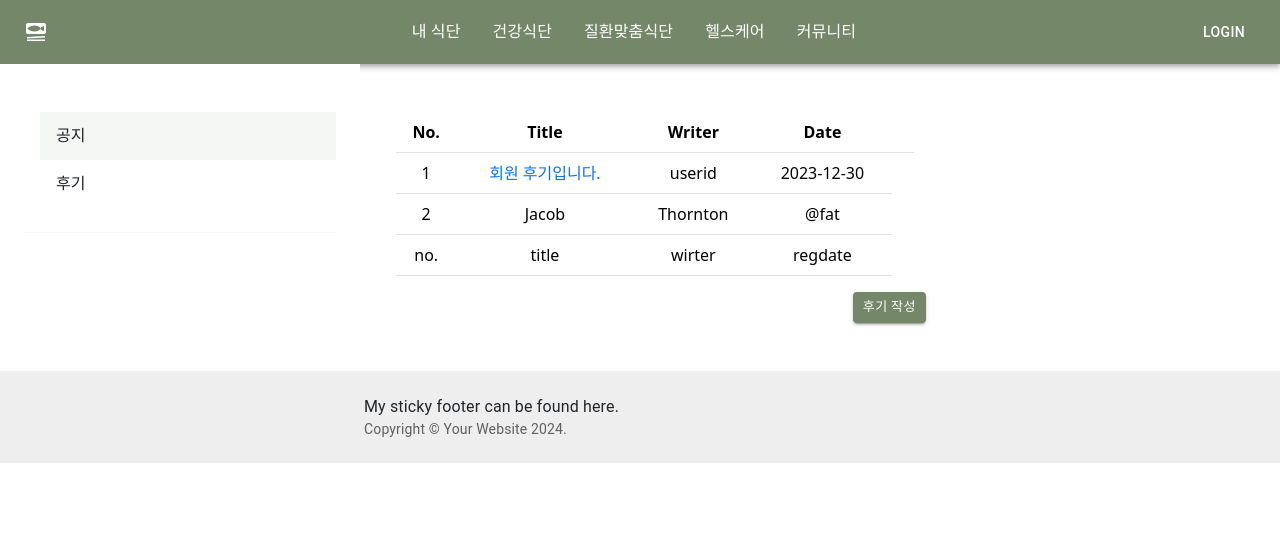
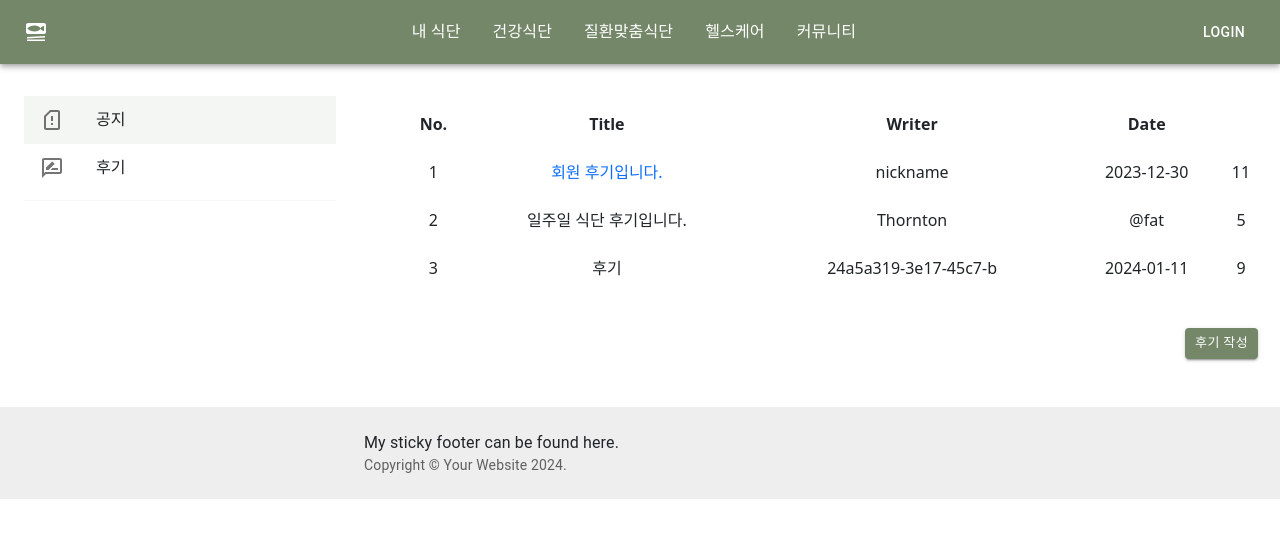
Before and after one commit to project-1226/site-front, a React (Create React App) app: page /community/review in a window 1280 px wide. Shown: the top 538 px of the page. Built offline with nearby package versions, Linux system fonts and the light colour scheme; no server answers.

Commit message:
Feat: 커뮤니티페이지 기능수정

```diff
--- a/src/components/RouterPage.jsx
+++ b/src/components/RouterPage.jsx
@@ -43,6 +43,7 @@ import ProductRegisterPage from "./admin/ProductRegisterPage";
 import AdminOrderList from "./admin/AdminOrderList";
 import AdminNotice from "./admin/AdminNotice";
 import AdminReview from "./admin/AdminReview";
+import ProductListPage from "./admin/ProductListPage";
 
 const RouterPage = () => {
   return (
@@ -77,6 +78,7 @@ const RouterPage = () => {
       <Route path="/admin" element={<AdminPage/>} >
         <Route path="adorder" element={<AdminOrderList />} />
         <Route path="register" element={<ProductRegisterPage />} />
+        <Route path="product" element={<ProductListPage />} />
         <Route path="adno" element={<AdminNotice />} />
         <Route path="adreview" element={<AdminReview />} />
       </Route>
--- a/src/components/admin/AdminSidebar.jsx
+++ b/src/components/admin/AdminSidebar.jsx
@@ -3,7 +3,6 @@ import { Box, List, ListSubheader, Divider, ListItemButton, ListItemText, ListIt
 
 import ManageAccountsOutlineIcon from '@mui/icons-material/ManageAccounts';
 import ShoppingBasketOutlinedIcon from '@mui/icons-material/ShoppingBasketOutlined';
-import HelpCenterOutlinedIcon from '@mui/icons-material/HelpCenterOutlined';
 import AddShoppingCartOutlinedIcon from '@mui/icons-material/AddShoppingCartOutlined';
 import RateReviewOutlinedIcon from '@mui/icons-material/RateReviewOutlined';
 import CustomerModal from './CustomerModal';
@@ -96,6 +95,18 @@ const AdminSidebar = () => {
 
                         <ListItemText primary="상품등록" />
                 </ListItemButton>
+                <ListItemButton
+                    selected={selectedIndex === 3}
+                    onClick={(event) => handleListItemClick(event, 3)}
+                    component={Link}
+                    to="product"
+                >
+                    <ListItemIcon>
+                        <AddShoppingCartOutlinedIcon />
+                    </ListItemIcon>
+
+                        <ListItemText primary="상품 가져오기" />
+                </ListItemButton>
                 <List></List>
             </List>
             <Divider />
@@ -116,8 +127,8 @@ const AdminSidebar = () => {
                 }
             >
                 <ListItemButton
-                    selected={selectedIndex === 3}
-                    onClick={(event) => handleListItemClick(event, 3)}
+                    selected={selectedIndex === 4}
+                    onClick={(event) => handleListItemClick(event, 4)}
                     component={Link}
                     to="adno"
                 >
@@ -127,8 +138,8 @@ const AdminSidebar = () => {
                     <ListItemText primary="공지" />
                 </ListItemButton>
                 <ListItemButton
-                    selected={selectedIndex === 4}
-                    onClick={(event) => handleListItemClick(event, 4)}
+                    selected={selectedIndex === 5}
+                    onClick={(event) => handleListItemClick(event, 5)}
                     component={Link}
                     to="adreview"
                 >
--- /dev/null
+++ b/src/components/admin/ProductListPage.jsx
@@ -0,0 +1,9 @@
+import React from 'react'
+
+const ProductListPage = () => {
+  return (
+    <div>ProductListPage</div>
+  )
+}
+
+export default ProductListPage
--- a/src/components/community/NoticePage.jsx
+++ b/src/components/community/NoticePage.jsx
@@ -2,8 +2,10 @@ import React, { useEffect, useState } from 'react'
 import axios from 'axios';
 import { Col, Row, Table } from 'react-bootstrap';
 import { Button } from '@mui/material';
+import { FaPlus } from "react-icons/fa6";
 
 const NoticePage = () => {
+    const [content, setContent] = useState(false);
     const [list, setList] = useState([]);
     const [loading, setLoading] = useState(false);
 
@@ -18,45 +20,52 @@ const NoticePage = () => {
         getList();
     }, []);
 
+    const onClickPlus = () => {
+        setContent(!content);
+    }
 
     const onClickNotice = () => {
-        //sessionStorage.getItem("userid") === 'admin'
-        window.location.href='/admin/adno';
+        if(sessionStorage.getItem("userid") === 'admin'){
+            window.location.href='/admin/adno';
+        }
     }
 
     return (
         <div className='my-5 ms-5'>
             <Col className='justify-content-center'>
-                <table width={750} className='text-center'>
+                <table width={850}>
                     <thead>
                         <tr>
-                            <th>No.</th>
-                            <th>Title</th>
-                            <th>Writer</th>
-                            <th>Regdate</th>
-                            <th>Count</th>
+                            <th>공지사항</th>
                         </tr>
                     </thead><br/>
                     <tbody>
                         <tr>
                             <td>공지</td>
-                            <td>사이트 이용 약관</td>
-                            <td>관리자</td>
+                            <td colSpan={2}>사이트 이용 약관</td>
                             <td>2023-12-30</td>
-                            <td>50</td>
+                            <td onClick={onClickPlus}><FaPlus/></td>
                         </tr><br/>
+                        {content &&
+                            <tr>
+                                <td colSpan={5} width={200} height={300}>
+                                    detail content
+                                </td>
+                            </tr>
+                        }
                         <tr>
                             <td>공지</td>
-                            <td>개인 정보 보호 관련 안내</td>
-                            <td>관리자</td>
+                            <td colSpan={2}>개인 정보 보호 관련 안내</td>
                             <td>2024-01-01</td>
-                            <td>11</td>
+                            <td><FaPlus/></td>
                         </tr>
                     </tbody>
                 </table>
             </Col>
             <div className='text-end mt-5'>
-                <Button onClick={onClickNotice} variant='contained' size='small'>공지등록</Button>
+                {sessionStorage.getItem("userid") === 'admin' &&
+                    <Button onClick={onClickNotice} variant='contained' size='small'>공지등록</Button>
+                }
             </div>
         </div>
     )
--- a/src/components/community/ReviewPage.jsx
+++ b/src/components/community/ReviewPage.jsx
@@ -34,8 +34,8 @@ const ReviewPage = () => {
 
     return (
         <div className='my-5 ms-5'>
-            <Row className='justify-content-center'>
-                <Table className='text-center mb-3 p-2'>
+            <Col className='justify-content-center'>
+                <table width={850} className='text-center'>
                     <thead>
                         <tr>
                             <th>No.</th>
@@ -44,32 +44,35 @@ const ReviewPage = () => {
                             <th>Date</th>
                             <th></th>
                         </tr>
-                    </thead>
+                    </thead><br/>
                     <tbody>
                         <tr>
                             <td>1</td>
                             <td><a href='review/comment'>회원 후기입니다.</a></td>
-                            <td>userid</td>
+                            <td>nickname</td>
                             <td>2023-12-30</td>
-                        </tr>
+                            <td>11</td>
+                        </tr><br/>
                         <tr>
                             <td>2</td>
-                            <td>Jacob</td>
+                            <td>일주일 식단 후기입니다.</td>
                             <td>Thornton</td>
                             <td>@fat</td>
-                        </tr>
+                            <td>5</td>
+                        </tr><br/>
                         <tr>
-                            <td>no.</td>
-                            <td>title</td>
-                            <td>wirter</td>
-                            <td>regdate</td>
+                            <td>3</td>
+                            <td>후기</td>
+                            <td>24a5a319-3e17-45c7-b</td>
+                            <td>2024-01-11</td>
+                            <td>9</td>
                         </tr>
                     </tbody>
-                </Table>
-                <div className='ms-5 text-end'>
+                </table>
+            </Col>
+            <div className='mt-5 text-end'>
                     <Button variant='contained' size='small' onClick={onClickReview}>후기 작성</Button>
-                </div>
-            </Row>
+            </div>
         </div>
     )
 }
--- a/src/components/community/SideMenu.jsx
+++ b/src/components/community/SideMenu.jsx
@@ -1,6 +1,9 @@
 import React, { useState } from 'react'
-import { Box, List, ListItemButton, ListItemText, Divider } from '@mui/material'
+import { Box, List, ListItemButton, ListItemText, Divider, ListItemIcon } from '@mui/material'
 import { Link } from 'react-router-dom';
+
+import RateReviewOutlinedIcon from '@mui/icons-material/RateReviewOutlined';
+import SimCardAlertOutlinedIcon from '@mui/icons-material/SimCardAlertOutlined';
 
 const SideMenu = () => {
     const [selectedIndex, setSelectedIndex] = useState(0);
@@ -10,23 +13,28 @@ const SideMenu = () => {
     };
 
     return (
-        <Box sx={{ width: '100%', maxWidth: 360, bgcolor: 'background.paper', p: 3}}>
-            <List component="nav" aria-label="main mailbox folders" className='my-3 ms-3'>
+        <Box sx={{ width: '100%', maxWidth: 360, bgcolor: 'transparent', p: 3}}>
+            <List>
                 <ListItemButton
                     selected={selectedIndex === 0}
-                    onClick={(e) => handleListItemClick(e, 0)}
+                    onClick={(event) => handleListItemClick(event, 0)}
                     component={Link}
                     to=""
                 >
-                    <ListItemText primary="공지" />
+                    <ListItemIcon>
+                        <SimCardAlertOutlinedIcon/>
+                    </ListItemIcon>
+                    <ListItemText primary="공지"/>
                 </ListItemButton>
-
                 <ListItemButton
                     selected={selectedIndex === 1}
-                    onClick={(e) => handleListItemClick(e, 1)}
+                    onClick={(event) => handleListItemClick(event, 1)}
                     component={Link}
                     to="review"
                 >
+                    <ListItemIcon>
+                        <RateReviewOutlinedIcon/>
+                    </ListItemIcon>
                     <ListItemText primary="후기" />
                 </ListItemButton>
             </List>
--- a/src/components/community/WriteReview.jsx
+++ b/src/components/community/WriteReview.jsx
@@ -6,6 +6,7 @@ import { Card, Row, Col, Form } from 'react-bootstrap'
 const WriteReview = () => {
     const [body, setBody] = useState('');
     const [list, setList] = useState([]);
+    const [loading, setLoading] = useState(false);
 
     const ref_file = useRef(null);
     const [file, setFile] = useState(null);
@@ -27,9 +28,12 @@ const WriteReview = () => {
         }
     }
 
-    const getList = () => { //후기목록
-        const res = '/';
-        //setList(res.data.list);
+    const getList = async() => { //후기목록
+        setLoading(true);
+        const res = await axios.get(`/community/list/`);
+        console.log(res.data);
+        setList(res.data.list);
+        setLoading(false);
     }
 
     useEffect(()=> {
```
